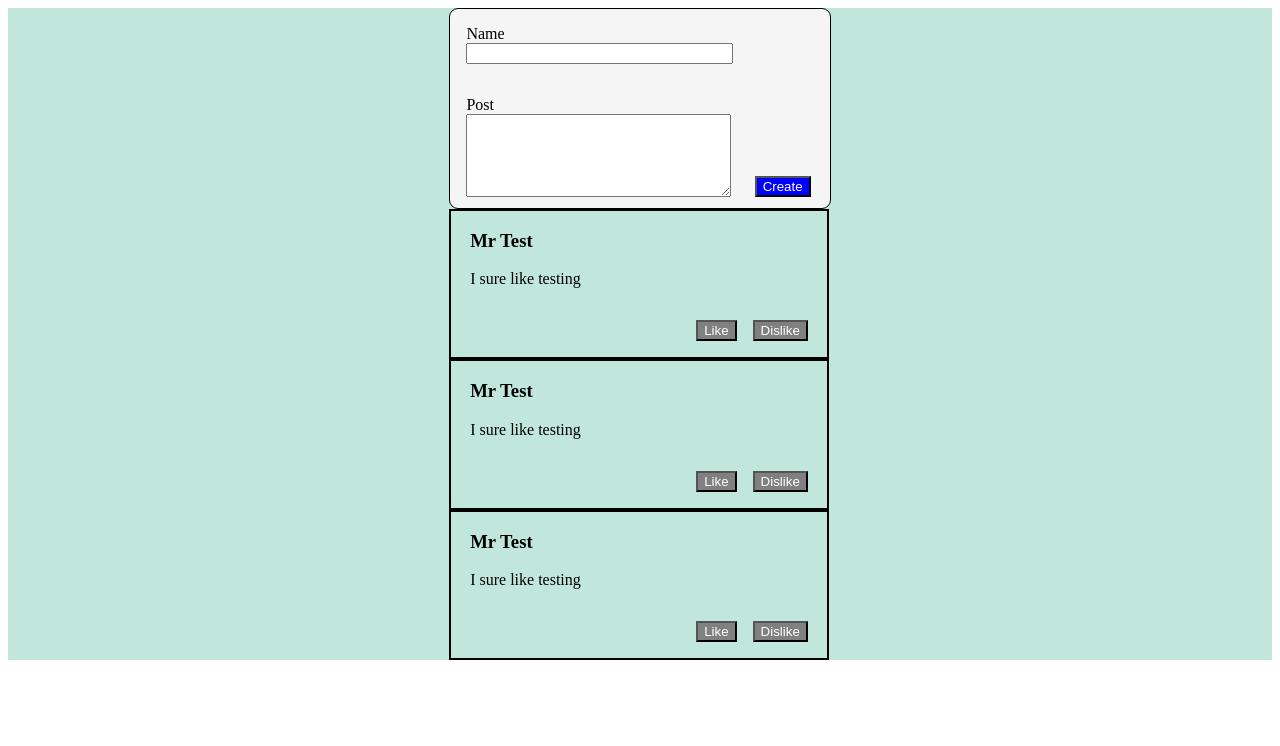
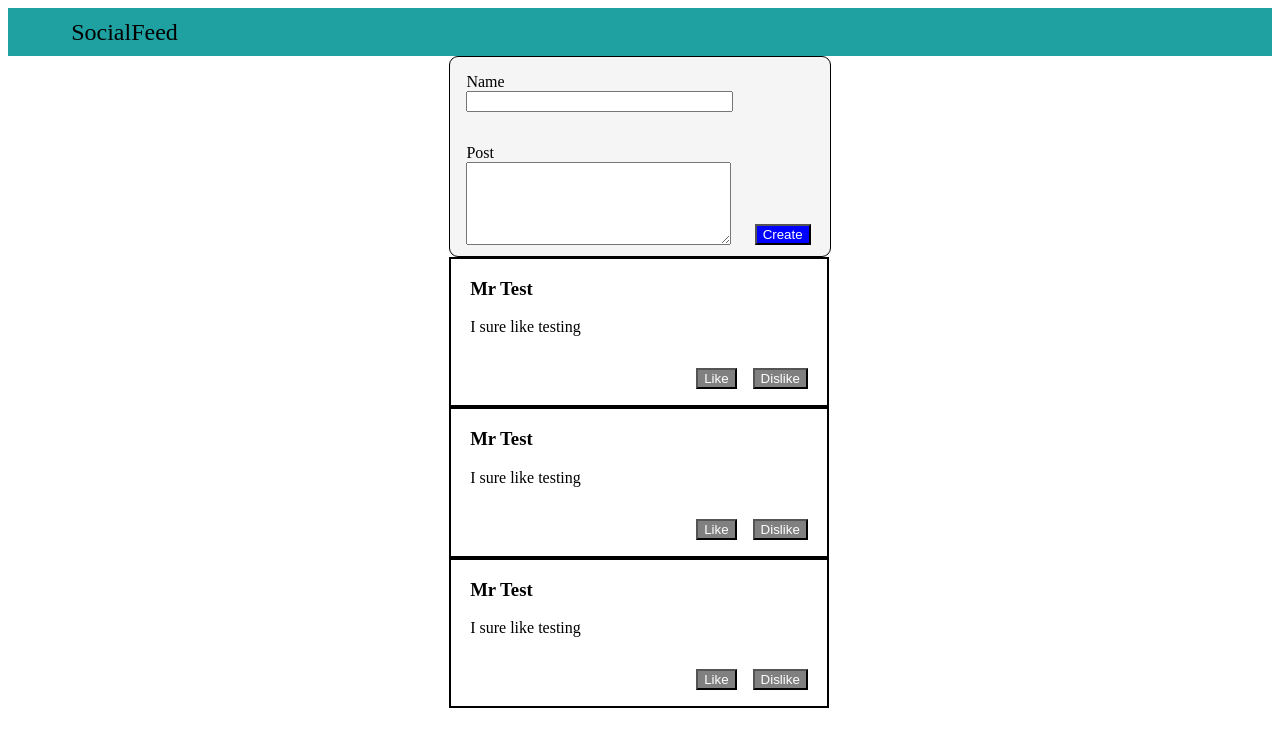
Before and after one commit to WallochMatt/socialFeed, a React (Create React App) app: page / in a window 1280 px wide. Shown: the top 746 px of the page. Built offline with nearby package versions, Linux system fonts and the light colour scheme.

Commit message:
feat: Recreated NavBar component + Added a header/navbar

```diff
--- a/src/App.css
+++ b/src/App.css
@@ -1,7 +1,15 @@
-.background {
-    background-color: rgb(193, 230, 219);
+.format {
     display: flex;
     flex-direction: column;
     flex-wrap: wrap;
     align-content: center;
 }
+
+.title {
+    display: flex;
+    font-size: x-large;
+    width: 100%;
+    height: 2em;
+    background-color: #1fa1a1;
+    align-items: center;
+}
--- a/src/App.js
+++ b/src/App.js
@@ -1,4 +1,4 @@
-
+import NavBar from './Components/NavBar/NavBar';
 import CreatePostForm from './Components/CreatePostForm/CreatePostForm';
 import PostList from './Components/PostList/PostList';
 import { useState } from 'react';
@@ -16,9 +16,14 @@ function App() {
   }
 
   return (
-    <div className='background'>
-      <CreatePostForm addNewPost={newPost}/>
-      <PostList posts={posts}/>
+    <div >
+      <div className='title'>
+          <NavBar/>
+      </div>
+      <div className='format'>
+        <CreatePostForm addNewPost={newPost}/>
+        <PostList posts={posts}/>
+      </div>
     </div>
   )
 }
--- /dev/null
+++ b/src/Components/NavBar/NavBar.css
@@ -0,0 +1,4 @@
+.indent{
+    margin-left: 5%;
+    margin-right: 5%;
+}
--- /dev/null
+++ b/src/Components/NavBar/NavBar.jsx
@@ -0,0 +1,13 @@
+import "./NavBar.css"
+
+
+const NavBar = (props) => {
+
+    return (
+
+        <div className="indent">SocialFeed</div>
+
+    )
+
+}
+export default NavBar;
--- a/src/Components/PostSingle/Post.css
+++ b/src/Components/PostSingle/Post.css
@@ -21,6 +21,7 @@
     margin-left: 5%;
     margin-right: 5%;
 }
+
 .text-cap{
     width: 85%;
 }
```
